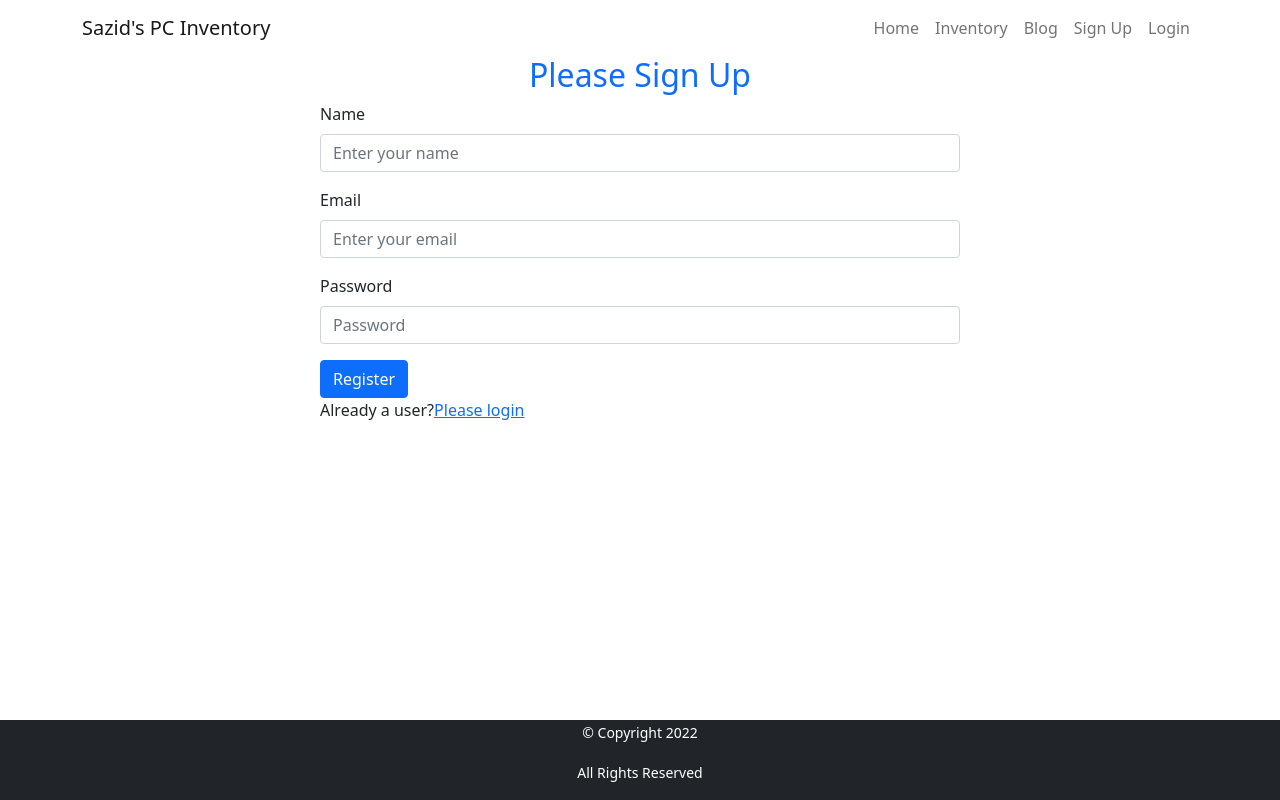
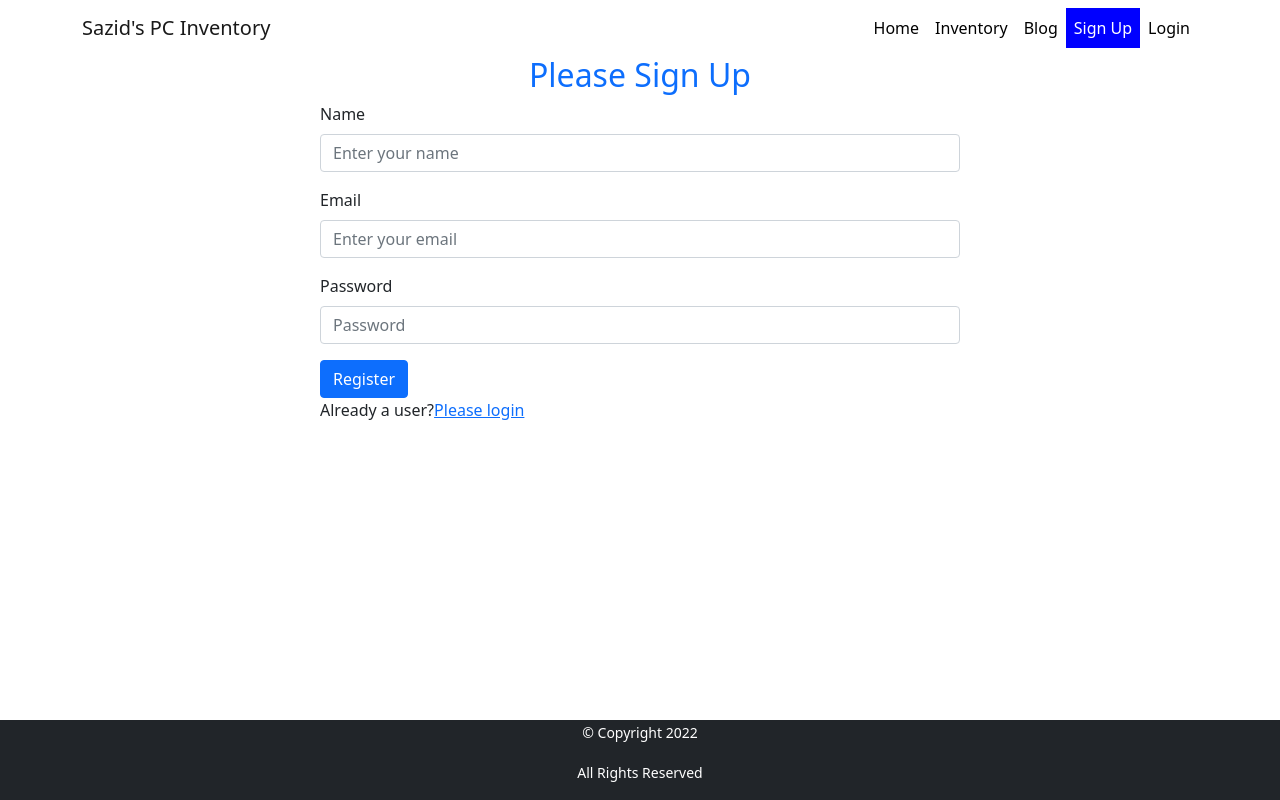
Before and after one commit to Sazid99246/wirehouse-management-client, a React (Create React App) app: page /signup in a window 1280 px wide. Built offline with nearby package versions, Linux system fonts and the light colour scheme; no server answers.

Commit message:
added 404 page and dynamic active link on navbar

```diff
--- a/src/App.js
+++ b/src/App.js
@@ -12,6 +12,7 @@ import RequireAuth from './Pages/RequireAuth/RequireAuth';
 import AddItems from './Pages/AddItems/AddItems';
 import Blog from './Pages/Blog/Blog';
 import ManageItems from './Pages/ManageItems/ManageItems';
+import NotFound from './Pages/NotFound/NotFound';
 
 function App() {
   return (
@@ -41,6 +42,7 @@ function App() {
         <Route path='/blog' element={<Blog/>}></Route>
         <Route path='/login' element={<Login />}></Route>
         <Route path='/signup' element={<SignUp />}></Route>
+        <Route path='*' element={<NotFound/>}></Route>
       </Routes>
       <Footer />
     </div>
--- /dev/null
+++ b/src/Pages/CustomLink/CustomLink.css
@@ -0,0 +1,5 @@
+.active{
+    background-color: blue;
+    color: white;
+    padding: 20px;
+}
--- /dev/null
+++ b/src/Pages/CustomLink/CustomLink.js
@@ -0,0 +1,22 @@
+import React from 'react';
+import { useResolvedPath, useMatch, Link } from 'react-router-dom';
+
+function CustomLink({ children, to, ...props }) {
+    let resolved = useResolvedPath(to);
+    let match = useMatch({ path: resolved.pathname, end: true });
+
+    return (
+      <div>
+        <Link
+          style={
+              { backgroundColor: match ? "blue" : "white", color: match? "white":"black" }}
+          to={to}
+          {...props}
+        >
+          {children}
+        </Link>
+      </div>
+    );
+  }
+
+export default CustomLink;
--- /dev/null
+++ b/src/Pages/NotFound/NotFound.js
@@ -0,0 +1,19 @@
+import React from 'react';
+import { Button } from 'react-bootstrap';
+import { useNavigate } from 'react-router-dom';
+
+const NotFound = () => {
+    const navigate = useNavigate()
+    const navigateToHome = () =>{
+        navigate('/')
+    }
+    return (
+        <div className='mt-2 d-flex flex-column align-items-center justify-content-center'>
+            <p>SORRY, THE PAGE YOU ARE LOOKING IS NOT FOUND</p>
+            <p style={{fontSize: "200px"}}>404</p>
+            <Button onClick={navigateToHome} variant='dark' className='mb-2'>Go to Home</Button>
+        </div>
+    );
+};
+
+export default NotFound;
--- a/src/Pages/Shared/Header/Header.js
+++ b/src/Pages/Shared/Header/Header.js
@@ -4,6 +4,7 @@ import { Container, Nav, Navbar } from 'react-bootstrap';
 import { useAuthState } from 'react-firebase-hooks/auth';
 import { Link } from 'react-router-dom';
 import auth from '../../../firebase.init';
+import CustomLink from '../../CustomLink/CustomLink';
 
 const Header = () => {
     const [user] = useAuthState(auth)
@@ -23,22 +24,22 @@ const Header = () => {
                     >
                     </Nav>
                     <Nav className="d-flex">
-                        <Nav.Link as={Link} to="/">Home</Nav.Link>
-                        <Nav.Link as={Link} to="/inventory">Inventory</Nav.Link>
-                        <Nav.Link as={Link} to="/blog">Blog</Nav.Link>
+                        <Nav.Link as={CustomLink} to="/">Home</Nav.Link>
+                        <Nav.Link as={CustomLink} to="/inventory">Inventory</Nav.Link>
+                        <Nav.Link as={CustomLink} to="/blog">Blog</Nav.Link>
                         {
                             user ?
                                 <Nav className='d-flex'>
-                                    <Nav.Link as={Link} to='/manageitem'>Manage Items</Nav.Link>
-                                    <Nav.Link as={Link} to='/additem'>Add Item</Nav.Link>
+                                    <Nav.Link as={CustomLink} to='/manageitem'>Manage Items</Nav.Link>
+                                    <Nav.Link as={CustomLink} to='/additem'>Add Item</Nav.Link>
                                     <Nav.Link>My Items</Nav.Link>
                                     signed in as <br /> {user.email}
                                     <button onClick={handleSignOut}>Log out</button>
                                 </Nav>
                                 :
                                 <Nav>
-                                    <Nav.Link as={Link} to="/signup">Sign Up</Nav.Link>
-                                    <Nav.Link as={Link} to="/login">Login</Nav.Link>
+                                    <Nav.Link as={CustomLink} to="/signup">Sign Up</Nav.Link>
+                                    <Nav.Link as={CustomLink} to="/login">Login</Nav.Link>
                                 </Nav>
                         }
                     </Nav>
```
